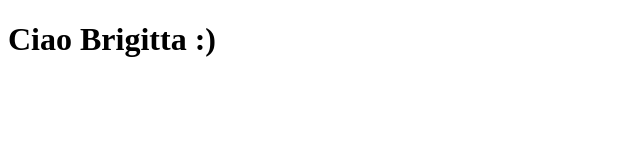
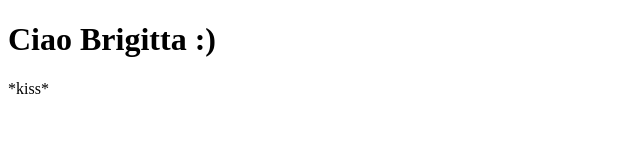
Before and after one commit to eaglek9/eaglek9.github.io, a plain HTML site: page index.html in a window 1280 px wide. Shown: the full height of the page, 0-640 px from the left. Drawn offline with Linux system fonts and the light colour scheme.

Commit message:
Update index.html

```diff
--- a/index.html
+++ b/index.html
@@ -2,5 +2,6 @@
 <html>
 <body>
 <h1>Ciao Brigitta :)</h1>
+<p>*kiss*</p>
 </body>
 </html>
```
